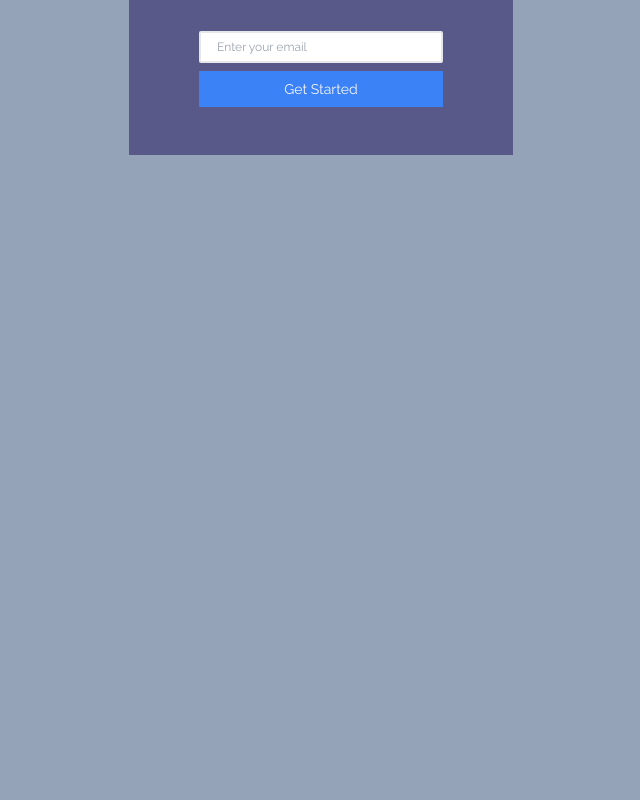
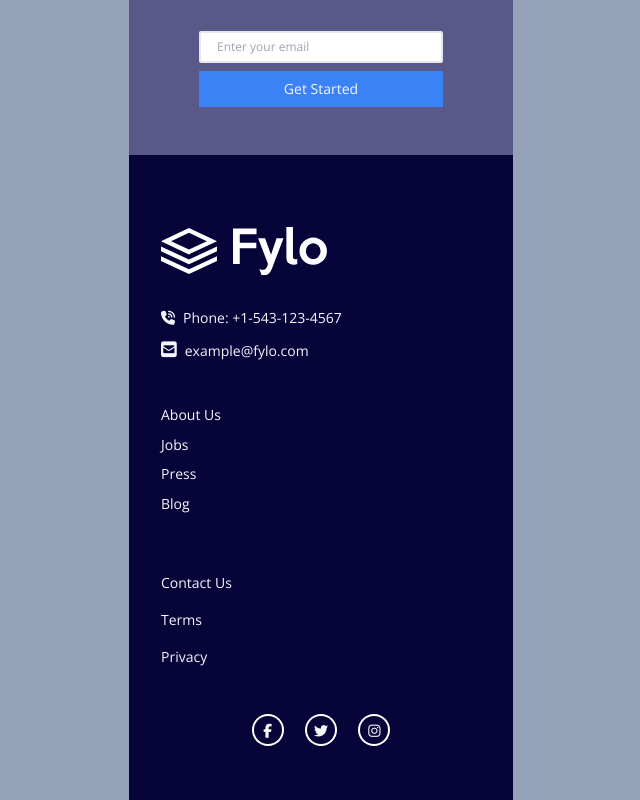
Before and after one commit to hashmi7917/fylo-landing-page-tailwindcss, a React (Vite) app: page / in a window 1280 px wide. Shown: the part 1847-2647 px from the top of the page, without its empty margins (319-959 px from the left). Before the commit the page ends 2002 px from the top, so only its background shows below. Built offline with nearby package versions, Linux system fonts and the light colour scheme.

Commit message:
footer added

```diff
--- a/index.html
+++ b/index.html
@@ -13,7 +13,7 @@
       referrerpolicy="no-referrer"
     />
   </head>
-  <body class="p-0 m-0 bg-slate-400 text-lg font-raleway font-normal">
+  <body class="p-0 m-0 bg-slate-400 text-lg font-opensans">
     <div id="root"></div>
     <script type="module" src="/src/main.jsx"></script>
   </body>
--- a/src/App.jsx
+++ b/src/App.jsx
@@ -1,6 +1,7 @@
 import { useState } from 'react';
 import './App.css';
 import Logo from './assets/images/logo.svg';
+import FooterLogo from './assets/images/logo-footer.svg';
 import HeroImage from './assets/images/illustration-1.svg';
 import ContentImage from './assets/images/illustration-2.svg';
 import CurveBackgroundMob from './assets/images/bg-curve-mobile.svg';
@@ -121,6 +122,35 @@ function App() {
           </button>
         </form>
       </div>
+      <div className="w-full flex flex-col justify-between items-start bg-primary-VeryDarkBlue text-left text-neutral-LightGrayishBlue px-8 py-8 font-opensans font-light">
+        <div className="py-4">
+          <img className="py-6" src={FooterLogo} alt="footer logo" />
+          <p className="text-sm py-2">
+            <i class="fa-solid fa-phone-volume mr-2"></i>
+            Phone: +1-543-123-4567
+          </p>
+          <p className="text-sm">
+            <i class="fa-solid fa-square-envelope text-lg mr-2"></i>
+            example@fylo.com
+          </p>
+        </div>
+        <ul className="py-4 text-sm flex flex-col justify-evenly h-40">
+          <li>About Us</li>
+          <li>Jobs</li>
+          <li>Press</li>
+          <li>Blog</li>
+        </ul>
+        <ul className="py-4 text-sm flex flex-col justify-evenly h-40">
+          <li>Contact Us</li>
+          <li>Terms</li>
+          <li>Privacy</li>
+        </ul>
+        <div className="flex justify-around w-1/2 self-center text-sm pt-4 pb-6">
+          <i className="fa-brands fa-facebook-f hover:ring-primary-DesaturatedBlue w-7 h-7 text-center ring-white ring-2 rounded-full px-2.8 py-2 cursor-pointer"></i>
+          <i className="fa-brands fa-twitter hover:ring-primary-DesaturatedBlue w-7 h-7 text-center ring-white ring-2 rounded-full px-2.8 py-2 cursor-pointer"></i>
+          <i className="fa-brands fa-instagram hover:ring-primary-DesaturatedBlue w-7 h-7 text-center ring-white ring-2 rounded-full px-2.8 py-2 cursor-pointer"></i>
+        </div>
+      </div>
     </div>
   );
 }
```
Also changed, not shown: src/assets/images/logo-footer.svg (added).
